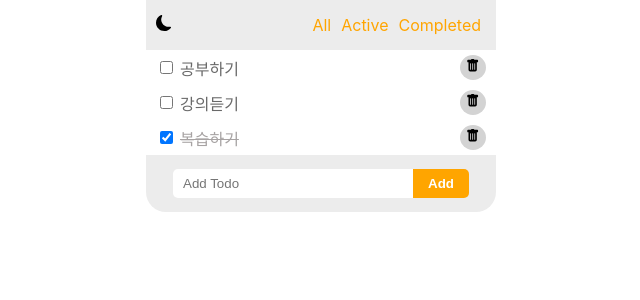
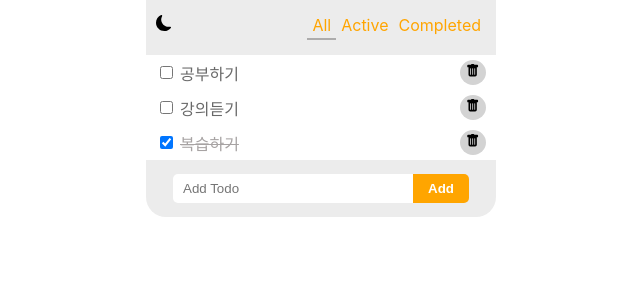
Before and after one commit to samweol/dreamcoding-todo, a React (Create React App) app: page / in a window 1280 px wide. Shown: the top 300 px of the page, without its empty margins (319-959 px from the left). Built offline with nearby package versions, Linux system fonts and the light colour scheme.

Commit message:
Feat: 필터링 기능 추가하기

```diff
--- a/src/App.js
+++ b/src/App.js
@@ -8,13 +8,23 @@ import { DarkModeProvider } from "./context/DarkModeContext";
 
 function App() {
   const [list, setList] = useState(initialList); //todo list
+  const [filterTitle, setFilterTitle] = useState("All");
+
+  let tempList = list;
+  if (filterTitle === "All") {
+    tempList = list;
+  } else if (filterTitle === "Active") {
+    tempList = list.filter((item) => item.isChecked !== true);
+  } else {
+    tempList = list.filter((item) => item.isChecked === true);
+  }
 
   return (
     <div>
       <DarkModeProvider>
         <Container>
-          <Header />
-          {list.map((item) => {
+          <Header setFilterTitle={setFilterTitle} filterTitle={filterTitle} />
+          {tempList.map((item) => {
             return <Item item={item} list={list} setList={setList} />;
           })}
           <Add list={list} setList={setList} />
--- a/src/components/Header.jsx
+++ b/src/components/Header.jsx
@@ -1,10 +1,9 @@
-import React, { useContext, useState } from "react";
+import React, { useContext } from "react";
 import { BsFillMoonFill, BsFillSunFill } from "react-icons/bs";
 import { DarkModeContext } from "../context/DarkModeContext";
 import styles from "../styles/Header.module.css";
 
-export default function Header() {
-  const [selected, setSelected] = useState(false);
+export default function Header({ filterTitle, setFilterTitle }) {
   const { darkMode, toggleDarkMode } = useContext(DarkModeContext);
   return (
     <div className={darkMode ? styles.dark : styles.light}>
@@ -12,23 +11,37 @@ export default function Header() {
         {darkMode ? <BsFillSunFill color="white" /> : <BsFillMoonFill />}
       </div>
       <div className={styles.filter}>
-        <span>
+        <span
+          onClick={() => {
+            setFilterTitle("All");
+          }}
+        >
           <div className={darkMode ? styles.darkTitle : styles.lightTitle}>
             All
           </div>
-          {selected && <div className={styles.selected}></div>}
+          {filterTitle === "All" && <div className={styles.selected}></div>}
         </span>
-        <span>
+        <span
+          onClick={() => {
+            setFilterTitle("Active");
+          }}
+        >
           <div className={darkMode ? styles.darkTitle : styles.lightTitle}>
             Active
           </div>
-          {selected && <div className={styles.selected}></div>}
+          {filterTitle === "Active" && <div className={styles.selected}></div>}
         </span>
-        <span>
+        <span
+          onClick={() => {
+            setFilterTitle("Completed");
+          }}
+        >
           <div className={darkMode ? styles.darkTitle : styles.lightTitle}>
             Completed
           </div>
-          {selected && <div className={styles.selected}></div>}
+          {filterTitle === "Completed" && (
+            <div className={styles.selected}></div>
+          )}
         </span>
       </div>
     </div>
--- a/src/styles/Header.module.css
+++ b/src/styles/Header.module.css
@@ -36,6 +36,6 @@
 }
 
 .selected {
-  border-bottom: 2px solid rgb(122, 122, 122);
+  border-bottom: 2px solid rgb(173, 172, 172);
   margin-top: 3px;
 }
```
